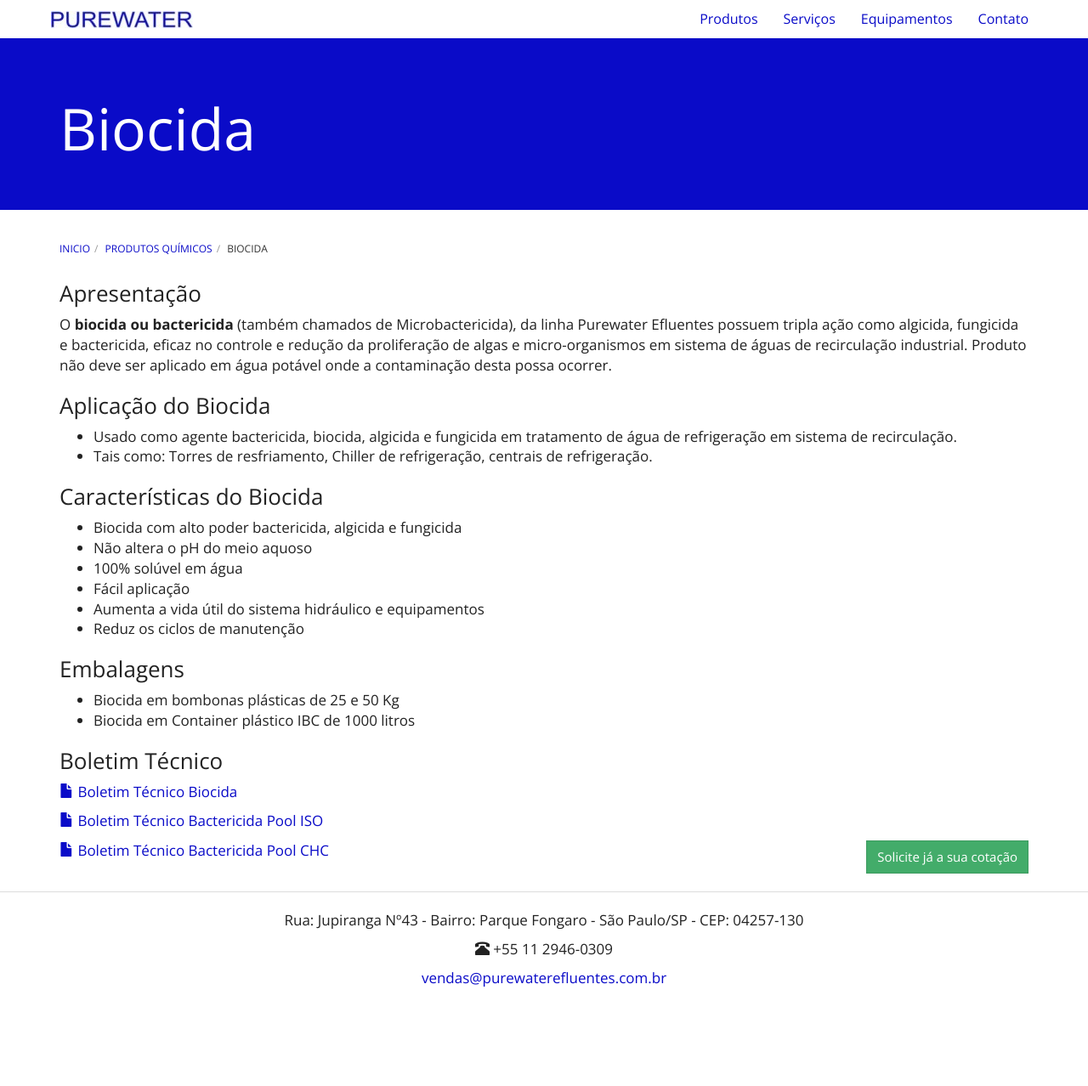
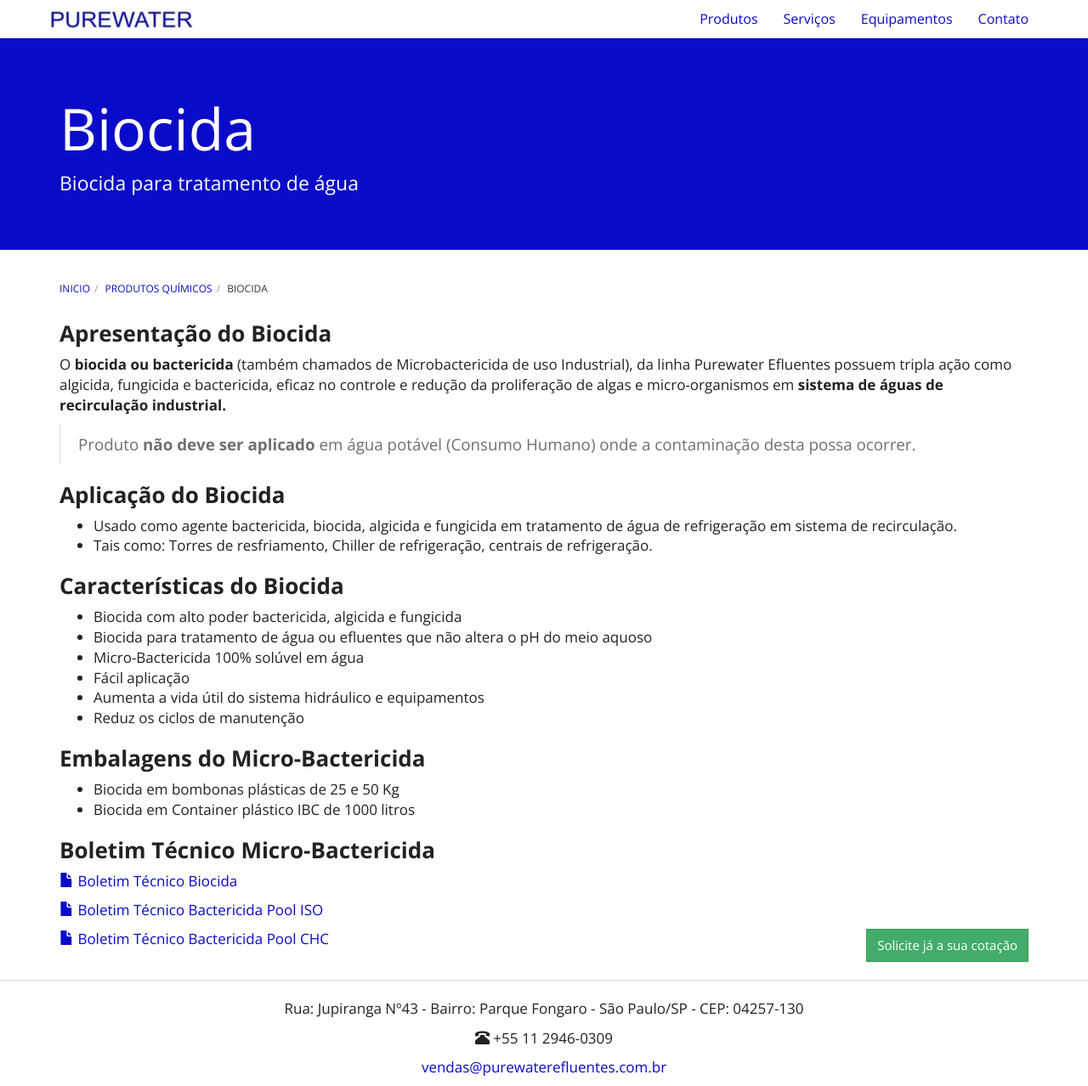
Before and after one commit to purewaterefluentes/purewaterefluentes.github.io, a Jekyll site: the page built from produtos/biocida.md, in a window 1280 px wide and 1278 px high. Shown: the whole window at 85% size. Built offline with Jekyll 4.4.1, drawn with Linux system fonts in a browser that asks for light colours; nearby versions of some CDN libraries; library files that are not in the unit come from our copies.

Commit message:
Update biocida.md

```diff
--- a/produtos/biocida.md
+++ b/produtos/biocida.md
@@ -1,33 +1,35 @@
 ---
 layout: contato
-pageTitle: BIOCIDA | TRATAMENTO DE ÁGUA | PUREWATEREFLUENTES
+pageTitle: BIOCIDA | TRATAMENTO DE ÁGUA | PUREWATEREFLUENTES | TORRE DE RESFRIAMENTO |TRATAMENTO DE EFLUENTES
 title: Biocida
-subtitle:
+subtitle: Biocida para tratamento de água
 ---
-### Apresentação
-O **biocida ou bactericida** (também chamados de Microbactericida), da linha Purewater Efluentes possuem tripla ação como algicida, fungicida e bactericida, eficaz no controle e redução da proliferação de algas e micro-organismos em sistema de águas de recirculação industrial.
-Produto não deve ser aplicado em água potável onde a contaminação desta possa ocorrer.
+### **Apresentação do Biocida**
 
-### Aplicação do Biocida
+O **biocida ou bactericida** (também chamados de Microbactericida de uso Industrial), da linha Purewater Efluentes possuem tripla ação como algicida, fungicida e bactericida, eficaz no controle e redução da proliferação de algas e micro-organismos em **sistema de águas de recirculação industrial.**
+
+> Produto **não deve ser aplicado** em água potável (Consumo Humano) onde a contaminação desta possa ocorrer.
+
+### **Aplicação do Biocida**
 
 - Usado como agente bactericida, biocida, algicida e fungicida em tratamento de água de refrigeração em sistema de recirculação.
 - Tais como: Torres de resfriamento, Chiller de refrigeração, centrais de refrigeração.
 
-### Características do Biocida
+### **Características do Biocida**
 
 - Biocida com alto poder bactericida, algicida e fungicida
-- Não altera o pH do meio aquoso
-- 100% solúvel em água
+- Biocida para tratamento de água ou efluentes que não altera o pH do meio aquoso
+- Micro-Bactericida 100% solúvel em água
 - Fácil aplicação
 - Aumenta a vida útil do sistema hidráulico e equipamentos
 - Reduz os ciclos de manutenção
 
-### Embalagens
+### **Embalagens do Micro-Bactericida**
 
 - Biocida em bombonas plásticas de 25 e 50 Kg
 - Biocida em Container plástico IBC de 1000 litros
 
-### Boletim Técnico
+### **Boletim Técnico Micro-Bactericida**
 
 {% include purewater/link-boletim.html
    label="Boletim Técnico Biocida"
```
